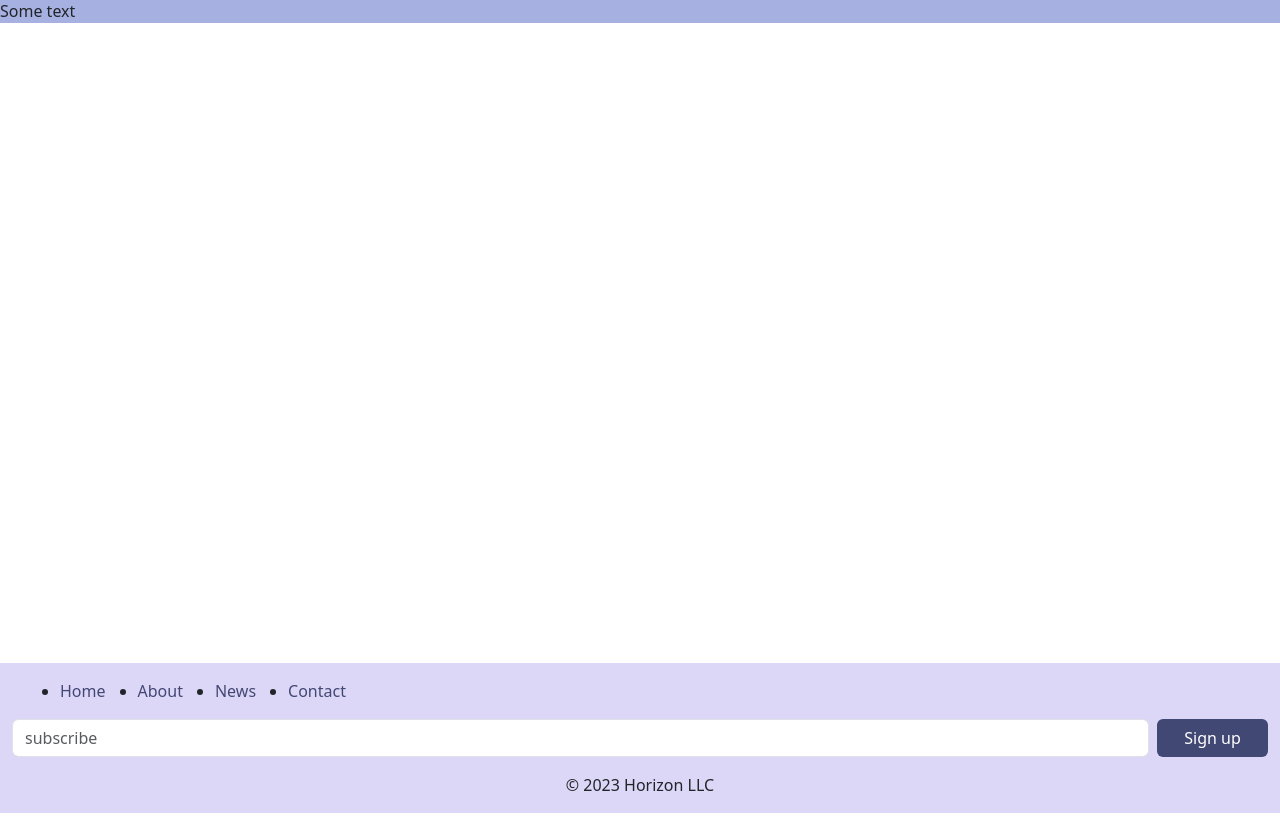
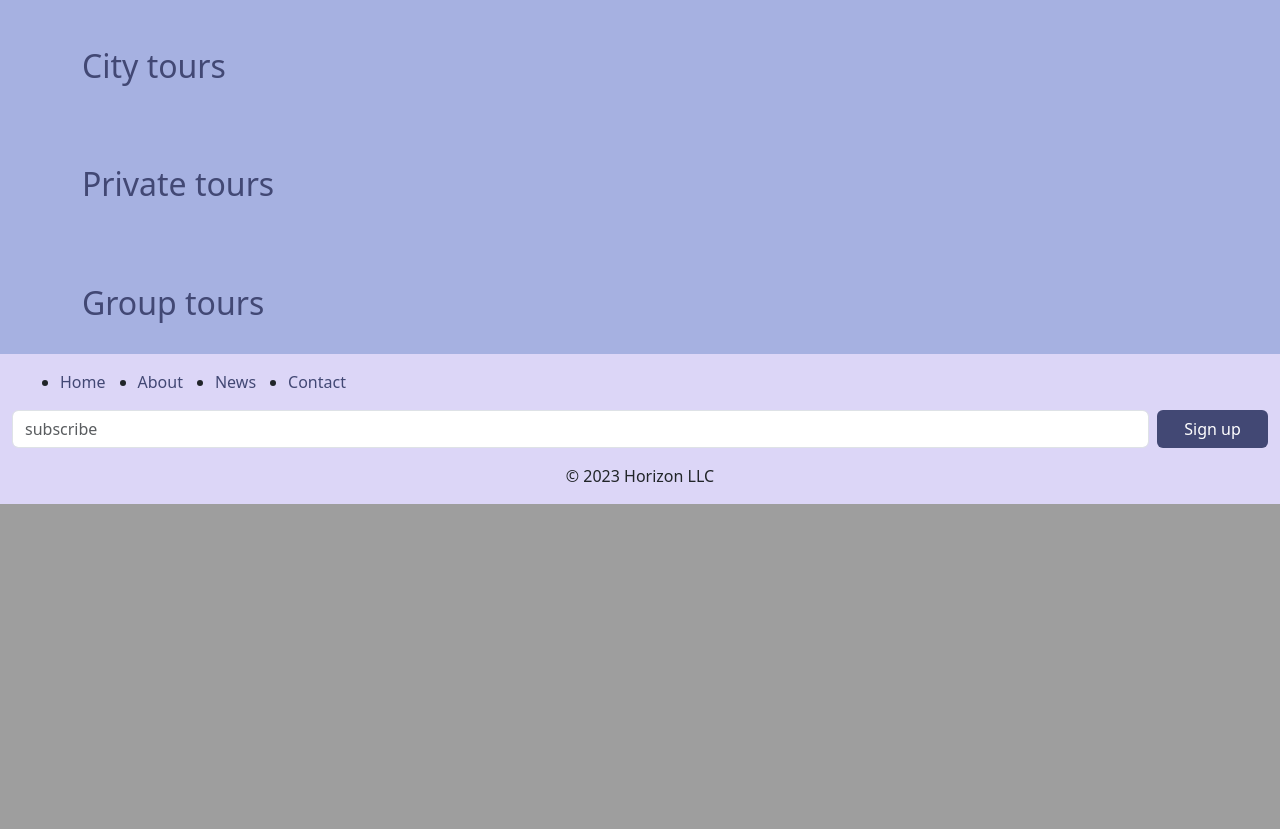
Before and after one commit to BarnoMamadzhanova/day2, a Symfony app: template templates/home/index.html.twig in a window 1280 px wide. Shown: the part 801-1630 px from the top of the page. After the commit the page ends 1305 px from the top, so only its background shows below. Run offline with Twig, Linux system fonts and the light colour scheme; the template is opened without the code that fills it, so the values that code supplies are empty; some libraries are stand-ins or nearby versions.

Commit message:
displaying data from db

```diff
--- a/public/css/style.css
+++ b/public/css/style.css
@@ -23,7 +23,6 @@
 
 .myFooter{
     background-color: #DCD6F7;
-    margin-top: 80vh;
     margin-bottom: 0;
 }
 
@@ -46,11 +45,11 @@
 
 .heroText{
     position: absolute;
-    top: 50%;
+    top: 42%;
     left: 27%;
     text-align: center;
     width: 45vw;
-    height: 22vh;
+    height: 28vh;
     background-color: #DCD6F7;
     border-radius: 20px;
     padding: 1rem;
@@ -78,3 +77,15 @@
 .body{
     background-color: #A6B1E1;
 }
+
+.headers{
+    color: #424874;
+}
+
+.cardText{
+    height: 390px!important;
+}
+
+.myCardImg{
+    height: 400px!important;
+}
--- a/templates/components/footer.html.twig
+++ b/templates/components/footer.html.twig
@@ -24,7 +24,7 @@
           </form>
       </div>
       <div class="copyright mt-3 text-center">
-        <p class="pb-3">&copy; 2023 Horizon LLC</p>
+        <p class="pb-3 mb-0">&copy; 2023 Horizon LLC</p>
       </div>
     </div>
   </nav>
--- a/templates/components/hero.html.twig
+++ b/templates/components/hero.html.twig
@@ -1,7 +1,7 @@
 <div class="hero">
     <div class="heroText">
         <h2>Horizon</h2>
-        <p class="fst-italic fw-semibold text-white">The place where dreams come true</p>
-        <button class="btn btnHero" type="submit">Let's go!</button>
+        <h5 class="fst-italic fw-semibold text-white">The place where dreams come true</h5>
+        <button class="btn btnHero my-2" type="submit">Let's go!</button>
     </div>
 </div>
--- /dev/null
+++ b/templates/group_tours/groupTours.html.twig
@@ -0,0 +1,18 @@
+
+
+<div class="row row-cols-1 row-cols-sm-1 row-cols-md-2 row-cols-lg-3 g-4">
+    {% for groupTour in groupTours %}
+        <div class="my-4">
+            <div class="card myCard h-100">
+                <img src="{{ groupTour.image }}" class="card-img-top myCardImg" alt="{{ groupTour.name }}">
+                <div class="card-body">
+                  <h5 class="card-title">{{ groupTour.name }}</h5>
+                  <p class="card-text cardText">{{ groupTour.description }}</p>
+                </div>
+                <div class="card-body">
+                  <p>{{ groupTour.price }}</p>
+                </div>
+              </div>
+        </div>
+   {% endfor %}
+</div>
--- a/templates/home/index.html.twig
+++ b/templates/home/index.html.twig
@@ -10,11 +10,17 @@
 
 <div class="body">
 
-    <div class="conteiner">
-        <div class="main">
-            <p>Some text</p>
-        </div>
+    <div class="container">
+        <h2 class="py-5 headers">City tours</h2>
+        {% include "tours/tours.html.twig" %}
+
+        <h2 class="py-5 headers">Private tours</h2>
+        {% include "private_tours/privateTours.html.twig" %}
+
+        <h2 class="py-5 headers">Group tours</h2>
+        {% include "group_tours/groupTours.html.twig" %}
     </div>
+
 </div>
 
 {# {% include "components/footer.html.twig" %} #}
--- /dev/null
+++ b/templates/private_tours/privateTours.html.twig
@@ -0,0 +1,18 @@
+
+
+<div class="row row-cols-1 row-cols-sm-1 row-cols-md-2 row-cols-lg-3 g-4">
+    {% for privateTour in privateTours %}
+        <div class="my-4">
+            <div class="card myCard h-100">
+                <img src="{{ privateTour.image }}" class="card-img-top myCardImg" alt="{{ privateTour.name }}">
+                <div class="card-body">
+                  <h5 class="card-title">{{ privateTour.name }}</h5>
+                  <p class="card-text cardText">{{ privateTour.description }}</p>
+                </div>
+                <div class="card-body">
+                  <p>{{ privateTour.price }}</p>
+                </div>
+              </div>
+        </div>
+   {% endfor %}
+</div>
--- /dev/null
+++ b/templates/tours/tours.html.twig
@@ -0,0 +1,17 @@
+
+<div class="row row-cols-1 row-cols-sm-1 row-cols-md-2 row-cols-lg-3 g-4">
+    {% for tour in tours %}
+        <div class="my-4">
+            <div class="card myCard h-100">
+                <img src="{{ tour.image }}" class="card-img-top myCardImg" alt="{{ tour.name }}">
+                <div class="card-body">
+                  <h5 class="card-title">{{ tour.name }}</h5>
+                  <p class="card-text cardText">{{ tour.description }}</p>
+                </div>
+                <div class="card-body">
+                  <p>{{ tour.price }}</p>
+                </div>
+              </div>
+        </div>
+   {% endfor %}
+</div>
```
Also changed, not shown: src/Controller/GroupToursController.php (added, +19 -0 lines), src/Controller/HomeController.php (+8 -1 lines), src/Controller/PrivateToursController.php (added, +19 -0 lines), src/Controller/ToursController.php (added, +20 -0 lines).
